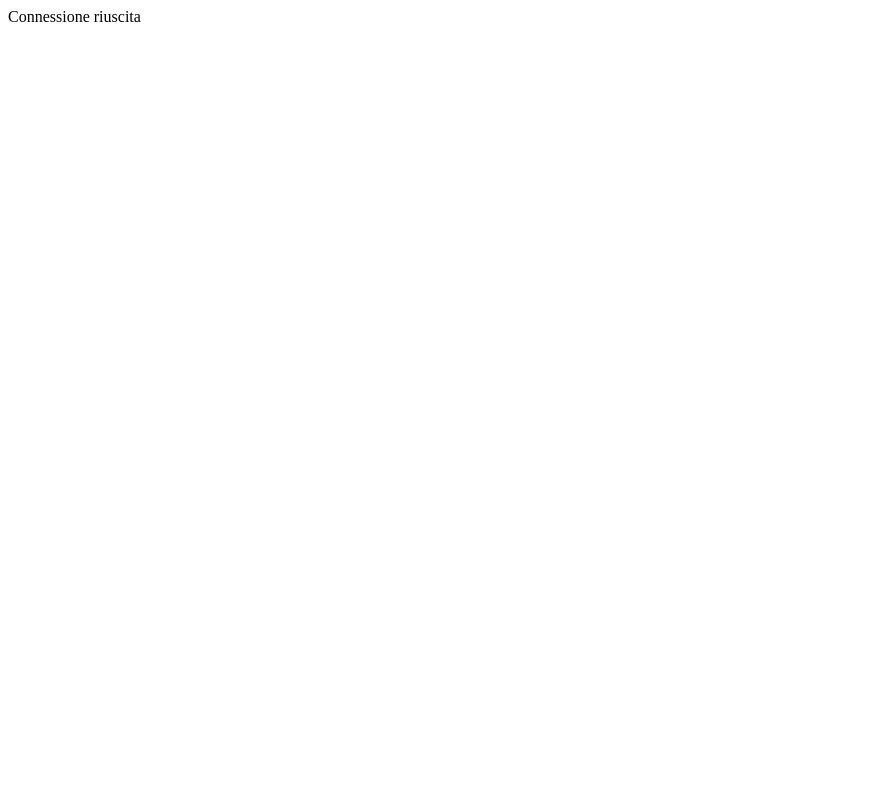
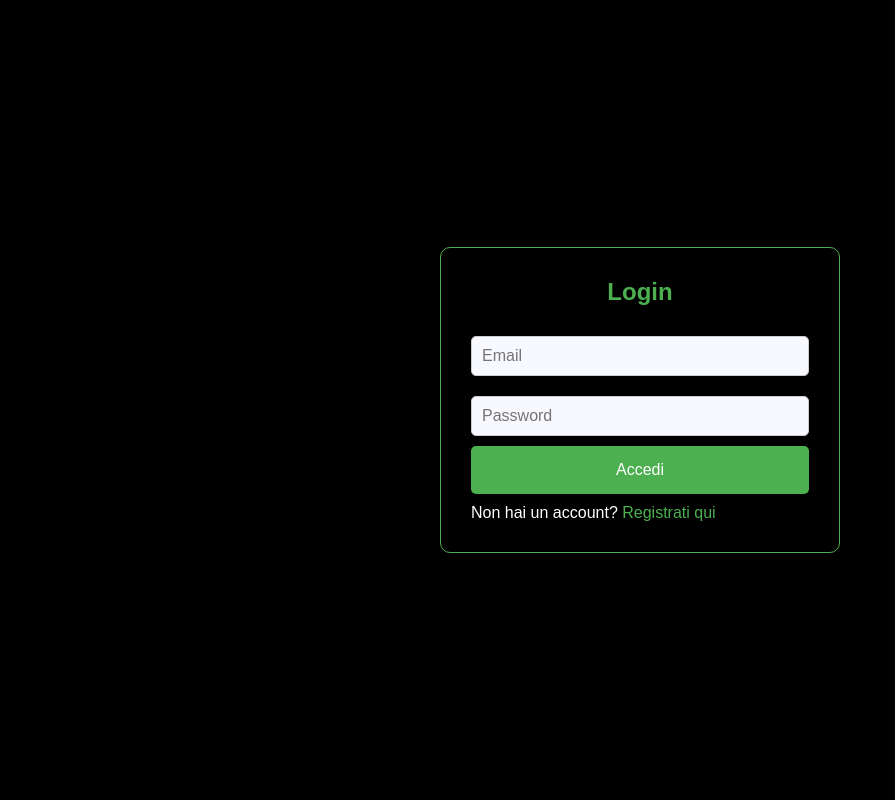
Before and after one commit to mcicerani/CRUD-piattaforma-elearning, a PHP site: page / in a window 1280 px wide. Before the commit the part shown is almost empty. Shown: the whole page, without its empty margins (0-895 px from the left). Run offline with PHP 8.4, Linux system fonts and the light colour scheme.

Commit message:
Login e registrazione

```diff
--- /dev/null
+++ b/css/style.css
@@ -0,0 +1,99 @@
+/* Reset di base per rimuovere margini e padding predefiniti */
+* {
+    margin: 0;
+    padding: 0;
+    box-sizing: border-box;
+}
+
+/* Corpo della pagina */
+body {
+    font-family: Arial, sans-serif; /* Imposta un font pulito */
+    background-color: black;  /* Colore di sfondo chiaro */
+    min-height: 100vh;  /* Altezza minima della pagina */
+    display: flex;
+    justify-content: center;
+    align-items: center;
+    flex-direction: column;
+}
+
+/* Contenitore principale che ospita il form */
+.content-container {
+    display: flex;
+    justify-content: center;
+    align-items: center;
+    width: 100%;
+    min-height: 90vh;
+}
+
+/* Contenitore del form */
+#form-container {
+    width: 100%;
+    max-width: 400px;  /* Limita la larghezza per dispositivi più grandi */
+    padding: 30px;
+    background-color: black;
+    border: solid 1px #4CAF50;
+    color: white;
+    border-radius: 10px; /* Angoli arrotondati */
+    box-shadow: 0 4px 10px rgba(0, 0, 0, 0.2); /* Aggiungi ombra per risaltare */
+}
+
+/* Stile per il titolo del form */
+form h2 {
+    text-align: center;
+    margin-bottom: 20px;
+    font-size: 24px;
+    color: #4CAF50;  /* Colore verde per il titolo */
+}
+
+/* Stile per gli input del form */
+input, select{
+    background-color: ghostwhite;
+    width: 100%;
+    height: 40px;
+    padding: 10px;
+    margin: 10px 0; /* Spazio tra gli input */
+    border: 1px solid #ccc;
+    border-radius: 5px;
+    font-size: 16px;
+}
+
+/* Stile per il pulsante di invio */
+button {
+    background-color: #4CAF50; /* Colore verde per il bottone */
+    color: white;
+    border: none;
+    padding: 15px;
+    width: 100%;
+    border-radius: 5px;
+    font-size: 16px;
+    cursor: pointer;
+    margin-bottom: 10px;
+}
+
+button:hover {
+    background-color: #45a049; /* Colore leggermente più scuro al passaggio del mouse */
+}
+
+/* Stile per il link di navigazione tra form */
+a {
+    color: #4CAF50;  /* Colore verde per i link */
+    text-decoration: none;
+}
+
+a:hover {
+    text-decoration: underline;  /* Sottolinea il link quando ci si passa sopra */
+}
+
+/* Stile per il messaggio di errore */
+.error-message {
+    color: red;
+    text-align: center;
+    margin-top: 15px;
+}
+
+/* Stile per il messaggio di successo */
+.success-message {
+    color: green;
+    text-align: center;
+    margin-top: 15px;
+}
--- a/includes/config.php
+++ b/includes/config.php
@@ -12,4 +12,4 @@ if ($conn->connect_error) {
     die("Errore di connessione: " . $conn->connect_error);
 }
 
-echo "Connessione riuscita";
+//echo "Connessione riuscita";
--- a/index.php
+++ b/index.php
@@ -5,7 +5,7 @@ require_once './includes/auth.php';
 
 //Controlla se utente è loggato
 if (isLoggedIn()) {
-    //Se loggato, reindirizza alla pagina in base al ruolo
+    //Se loggato, reindirizza alla pagina in base al role
     if (hasRole('admin')) {
         header('Location: admin.php');
         exit();
@@ -23,12 +23,12 @@ if ($_SERVER['REQUEST_METHOD'] === 'POST' && isset($_POST['register'])) {
     $nome = $_POST['nome'];
     $email = $_POST['email'];
     $password = $_POST['password'];
-    $ruolo = $_POST['ruolo'];
+    $role = $_POST['role'];
     $password_hashed = password_hash($password, PASSWORD_DEFAULT); //Criptazione password
 
     //Query per inserire nuovo utente
-    $stmt = $conn->prepare('INSERT into utenti (nome, email, password, ruolo) VALUES (?, ?, ?, ?)');
-    $stmt->bind_param('ssss', $name, $email, $password, $ruolo);
+    $stmt = $conn->prepare('INSERT into utenti (nome, email, password, role) VALUES (?, ?, ?, ?)');
+    $stmt->bind_param('ssss', $nome, $email, $password_hashed, $role);
     if ($stmt->execute()) {
         $success_message = 'Registrazione avvenuta con successo!';
     } else {
@@ -56,7 +56,7 @@ if ($_SERVER['REQUEST_METHOD'] === 'POST' && isset($_POST['login'])) {
             $_SESSION['user_id'] = $user['id'];
             $_SESSION['role'] = $user['role'];
 
-            //Reindirizza in base al ruolo
+            //Reindirizza in base al role
             if ($user['role'] === 'admin') {
                 header('Location: admin.php');
             } elseif ($user['role'] === 'professore') {
@@ -72,3 +72,26 @@ if ($_SERVER['REQUEST_METHOD'] === 'POST' && isset($_POST['login'])) {
         $error_message = "Utente non trovato.";
     }
 }
+?>
+
+<!-- HTML Login & Registrazione -->
+<!DOCTYPE html>
+<html lang="it">
+<head>
+    <meta charset="UTF-8">
+    <meta name="viewport" content="width=device-width, initial-scale=1.0">
+    <link rel="stylesheet" href="./css/style.css">
+    <script src="./js/index.js" defer></script> <!-- Importa il JS alla fine del body -->
+    <title>Login & Registrazione</title>
+</head>
+<body>
+<div class="head">
+    <!-- Puoi aggiungere un'intestazione qui -->
+</div>
+<div class="content-container">
+    <div id="form-container">
+        <!-- I form vengono inseriti dinamicamente qui -->
+    </div>
+</div>
+</body>
+</html>
--- /dev/null
+++ b/js/index.js
@@ -0,0 +1,52 @@
+// Attendi che il DOM sia completamente caricato
+document.addEventListener("DOMContentLoaded", function() {
+
+    // Contenitore del form
+    const formContainer = document.getElementById("form-container");
+
+    // Form di Login
+    const loginForm = `
+        <form id="login-form" method="POST">
+            <h2>Login</h2>
+            <input type="email" name="email" placeholder="Email" required/>
+            <input type="password" name="password" placeholder="Password" required/>
+            <button type="submit" name="login">Accedi</button>
+            <p>Non hai un account? <a href="#" id="show-register">Registrati qui</a></p>
+        </form>`;
+
+    // Form di Registrazione
+    const registerForm = `
+        <form id="register-form" method="POST">
+            <h2>Registrazione</h2>
+            <input type="text" name="nome" placeholder="Nome" required/>
+            <input type="email" name="email" placeholder="Email" required/>
+            <input type="password" name="password" placeholder="Password" required/>
+            <select name="role" required>
+                <option value="studente">Studente</option>
+                <option value="professore">Professore</option>
+            </select>
+            <button type="submit" name="register">Registrati</button>
+            <p>Hai già un account? <a href="#" id="show-login">Accedi qui</a></p>
+        </form>`;
+
+    // Funzione per mostrare il form di login
+    function showLoginForm() {
+        formContainer.innerHTML = loginForm;
+        document.getElementById("show-register").addEventListener('click', function(event) {
+            event.preventDefault(); // Previene il comportamento di default del link
+            showRegisterForm();
+        });
+    }
+
+    // Funzione per mostrare il form di registrazione
+    function showRegisterForm() {
+        formContainer.innerHTML = registerForm;
+        document.getElementById("show-login").addEventListener('click', function(event) {
+            event.preventDefault(); // Previene il comportamento di default del link
+            showLoginForm();
+        });
+    }
+
+    // Mostra il form di login di default
+    showLoginForm();
+});
```
